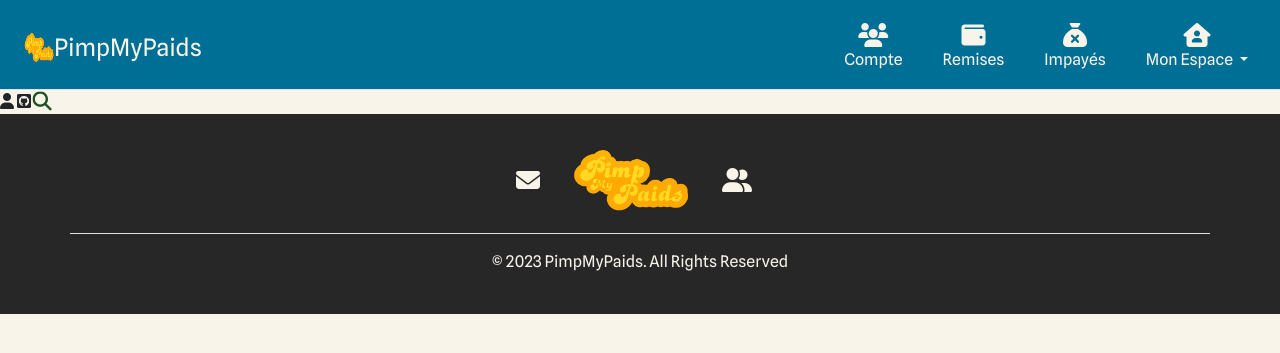
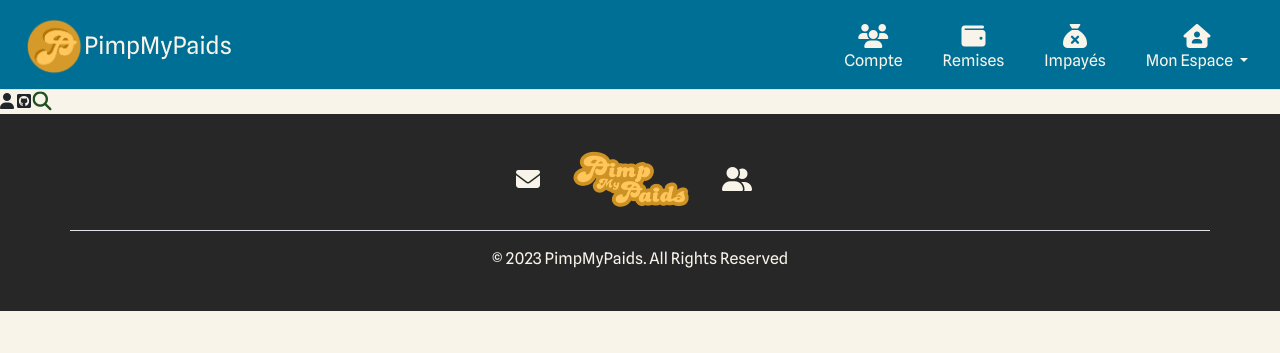
Before and after one commit to FC-Rats/PimpMyPaids, a PHP site: page /template.php in a window 1280 px wide. Shown: the top 353 px of the page. Run offline with PHP 8.4, Linux system fonts and the light colour scheme.

Commit message:
hover + logo dans header footer

```diff
--- a/assets/css/header.css
+++ b/assets/css/header.css
@@ -7,6 +7,10 @@ header {
 /*====== ICONES HEADER ====*/
 header .nav-item {
     margin-right: 1.5rem;
+}
+
+.navbar {
+    align-items: flex-end!important;
 }
 
 header .dropdown-center{
@@ -31,6 +35,11 @@ header .dropdown-menu {
     min-width: 0!important;
 }
 
+header a:hover {
+    transform: translate3d(0,-4px,0);
+    box-shadow: 0px 10px 15px -3px rgba(0, 9, 61, 0.568);
+}
+
 @media  screen and (max-width: 992px) {
     header .nav-item{
         display: flex;
--- a/footer.php
+++ b/footer.php
@@ -1,7 +1,7 @@
 <footer class="py-4 footer">
     <ul class="container nav justify-content-center border-bottom pb-2 mb-3 d-flex align-items-center">
         <li class="nav-item"><a href="mailto:projet.saebut@gmail.com" class="nav-link px-2 text-body-secondary" title="Nous conctacter"><i class="fa-solid fa-envelope fa-xl"></i></a></li>
-        <li class="nav-item"><a href="index.php?p=login" class="nav-link px-2 text-body-secondary" title="Accueil"><img class="p-1 px-3 img-fluid" src="assets/img/logo.png" alt="Logo Pimp My Paids" title="Logo Pimp My Paids"/></a></li>
+        <li class="nav-item"><a href="index.php?p=login" class="nav-link px-2 text-body-secondary" title="Accueil"><img class="p-1 px-3 img-fluid" src="assets/img/logorect.png" alt="Logo Pimp My Paids" title="Logo Pimp My Paids"/></a></li>
         <li class="nav-item"><a href="index.php?p=team" class="nav-link px-2 text-body-secondary" title="La team"><i class="fa-solid fa-user-group fa-xl"></i></a></li>
     </ul>
     <p class="text-center text-body-secondary">&copy; <?php echo date('Y'); ?> PimpMyPaids. All Rights Reserved</p>
--- a/header.php
+++ b/header.php
@@ -1,6 +1,6 @@
-<header class="d-flex flex-wrap justify-content-center py-3 border-bottom bg-primary navbar navbar-expand-lg ">
+<header class="d-flex flex-wrap justify-content-center py-2 border-bottom bg-primary navbar navbar-expand-lg align-center">
     <a href="#" class="d-flex align-items-center mb-md-0 me-md-auto ms-md-4 text-light text-decoration-none navbar-brand">
-        <img src="./assets/img/logo.png" width="30" height="30" alt="">
+        <img src="./assets/img/logorond.png" width="60" height="60" alt="">
         <span class="fs-4">PimpMyPaids</span>
     </a>
 
```
